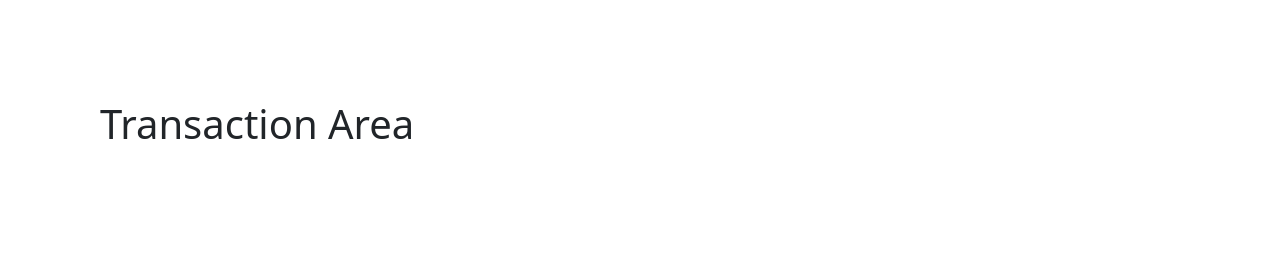
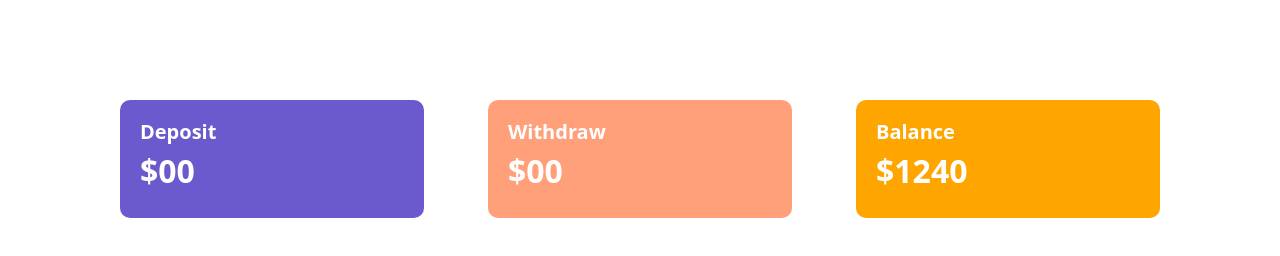
Before and after one commit to mdomorfaruk190/pioneer-bank, a plain HTML site: page index.html in a window 1280 px wide. Both pictures are taken after a click on the button "Enter". Drawn offline with nearby package versions, Linux system fonts and the light colour scheme.

Commit message:
20-7-Deposit-Withdraw-Balance-area-add-column-margin

```diff
--- a/index.html
+++ b/index.html
@@ -19,7 +19,26 @@
         </div>
     </div>
     <div id="transaction-area">
-        <h1>Transaction Area</h1>
+        <div class="row">
+            <div class="col-md-4">
+                <div class="deposit status">
+                    <h5>Deposit</h5>
+                <h2>$00</h2>
+                </div>
+            </div>
+            <div class="col-md-4">
+                <div class="withdraw status">
+                    <h5>Withdraw</h5>
+                <h2>$00</h2>
+                </div>
+            </div>
+            <div class="col-md-4">
+                <div class="balance status">
+                    <h5>Balance</h5>
+                <h2>$1240</h2>
+                </div>
+            </div>
+        </div>
     </div>
     <script>
         const loginBtn = document.getElementById('login');
--- a/style.css
+++ b/style.css
@@ -16,3 +16,31 @@ body{
 #transaction-area{
     display: none;
 }
+
+.deposit{
+    background-color: slateblue;
+}
+
+.withdraw{
+    background-color: lightsalmon;
+}
+
+.balance{
+    background-color: orange;
+}
+
+.status{
+    margin: 0 20px;
+    color: white;
+    padding: 20px;
+    border-radius: 10px;
+
+}
+
+.status h5{
+    font-weight: 600;
+}
+
+.status h2{
+    font-weight: 700;
+}
```
